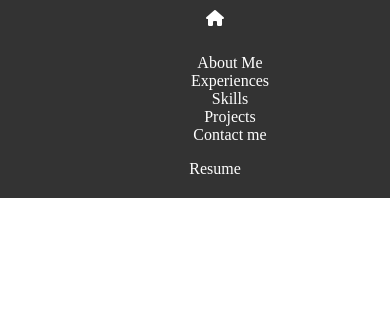
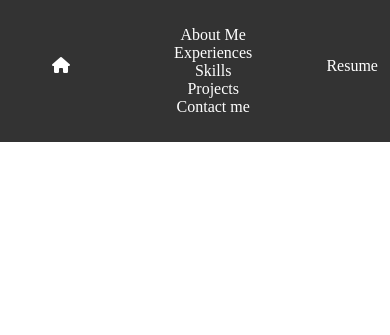
Before and after one commit to MahmoudHassan256/website, a plain HTML site: page index.html in a window 390 px wide. Shown: the top 335 px of the page. Drawn offline with nearby package versions, Linux system fonts and the light colour scheme; no server answers; a web font is replaced by a local one.

Commit message:
navbar fix for mobile

```diff
--- a/styles.css
+++ b/styles.css
@@ -389,11 +389,6 @@ footer {
 /* Media query for smaller screens */
 @media screen and (max-width: 768px) {
 
-    /* Adjustments for navbar */
-    .navbar {
-        flex-direction: column;
-        align-items: center;
-    }
 
     .navbar-list {
         flex-direction: column;
```
